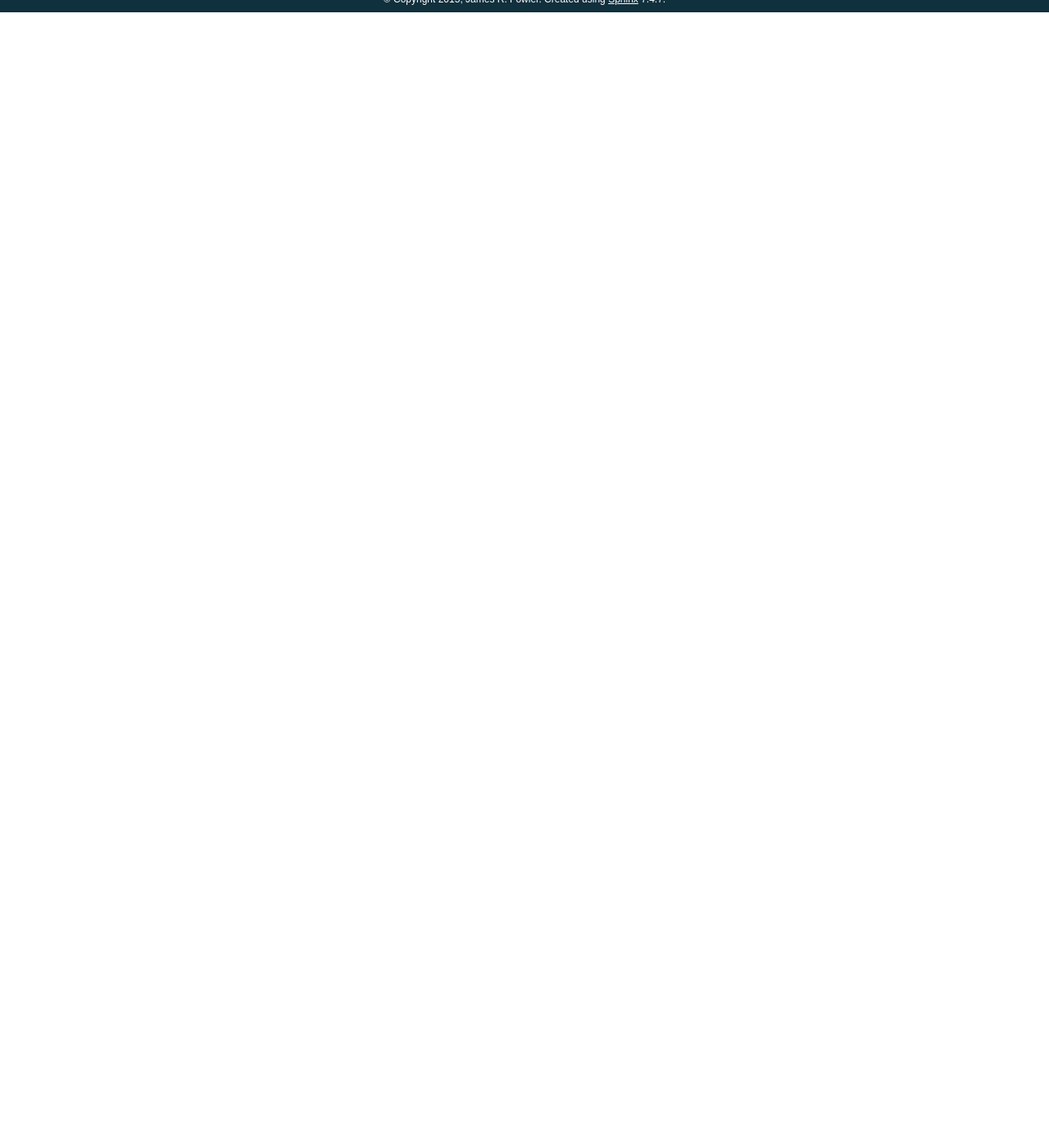
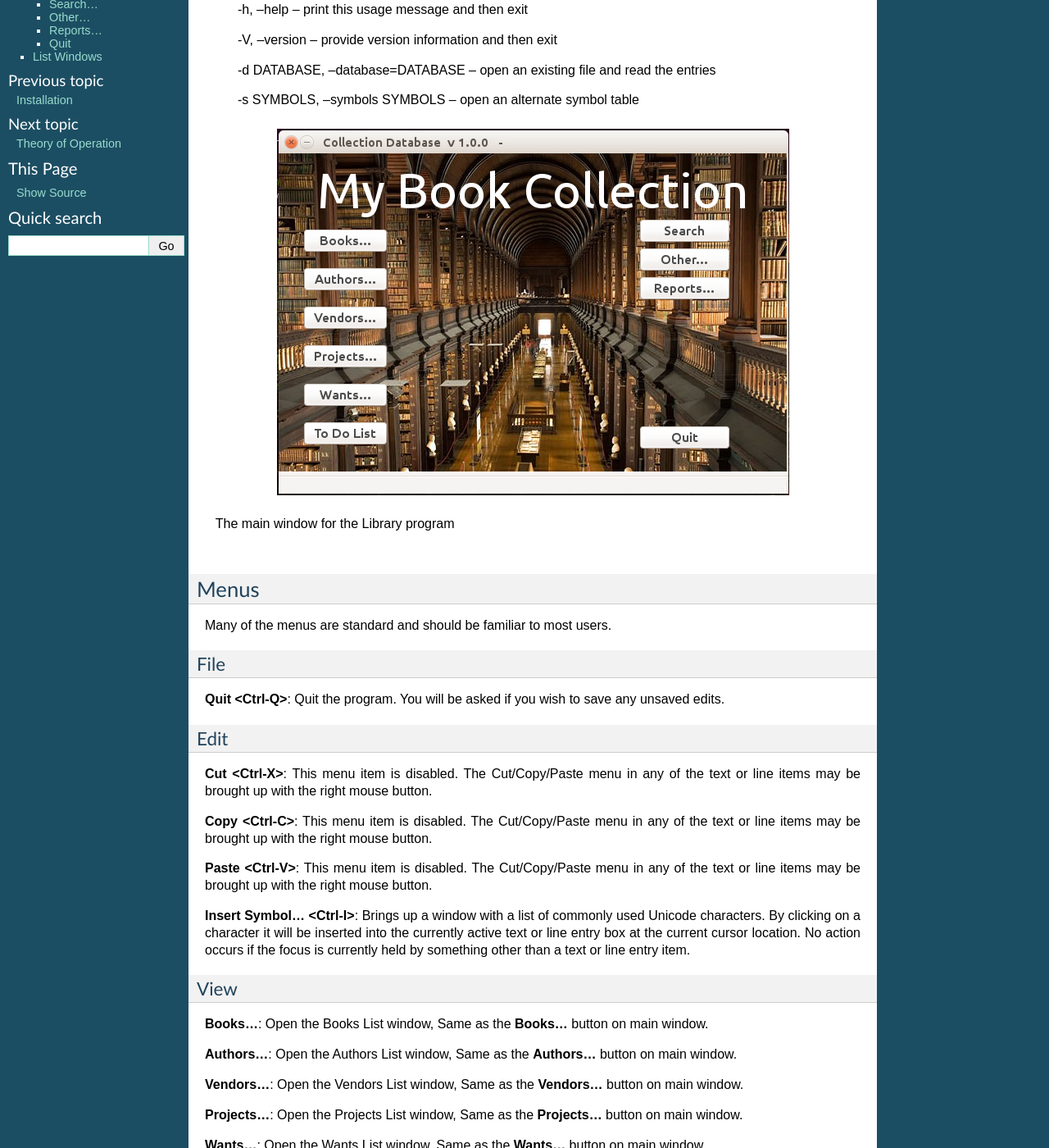
Before and after one commit to JimFowler/books, a Sphinx documentation site: the page built from Collection/Tools/doc/operation.rst, in a window 1280 px wide and 1400 px high, scrolled down 317 px. Shown: the whole window at 82% size. Built offline with Sphinx 7.4.7, drawn with Linux system fonts in a browser that asks for light colours; formulas are drawn with MathJax 3; before the commit the page ends 900 px from its top, so only the background shows below that; some of the changed text lies outside the part shown.

Commit message:
Continue work on documentation
 Changes to be committed:
	modified:   Collection/Tools/doc/classes.rst
	new file:   Collection/Tools/doc/images/main_window.png
	modified:   Collection/Tools/doc/index.rst
	modified:   Collection/Tools/doc/installation.rst
	modified:   Collection/Tools/doc/introduction.rst
	modified:   Collection/Tools/doc/operation.rst

```diff
--- a/Collection/Tools/doc/classes.rst
+++ b/Collection/Tools/doc/classes.rst
@@ -19,11 +19,11 @@
     :show-inheritance:
 
 
-Sql
-___
+Librarian
+_________
 
 
-.. automodule:: sql
+.. automodule:: librarian
     :members:
     :show-inheritance:
 
--- a/Collection/Tools/doc/index.rst
+++ b/Collection/Tools/doc/index.rst
@@ -1,9 +1,9 @@
-.. CollectionDB documentation master file, created by
+.. Library documentation master file, created by
    sphinx-quickstart on Fri Nov 27 09:09:08 2015.
    You can adapt this file completely to your liking, but it should at least
    contain the root `toctree` directive.
 
-Welcome to CollectionDB's documentation!
+Welcome to the Library's documentation!
 ========================================
 
 .. toctree::
--- a/Collection/Tools/doc/installation.rst
+++ b/Collection/Tools/doc/installation.rst
@@ -57,4 +57,4 @@
 
 ``mv _build/html/* <htmldir>``
 
-``mv _build/latex/AJBbooks.pdf <pdfdir>``
+``mv _build/latex/CollectionDB.pdf <pdfdir>``
--- a/Collection/Tools/doc/operation.rst
+++ b/Collection/Tools/doc/operation.rst
@@ -1,2 +1,184 @@
 Operations
 **********
+
+The **library** program may be started from the command line
+with the ``library`` command. The default collection database
+is ??? but this may be changed on the command line. The main display window
+is shown in Figure 3.1.
+
+Although primarily a collection of books, **library** also allows
+searching by Author, Vendor, Publisher, Projects
+
+
+
+
+Command Line Arguments
+======================
+
+Start the program by running
+
+library [-h] [-V] [-d DATABASE] [-s SYMBOL]
+
+  -h, --help -- print this usage message and then exit
+
+  -V, --version -- provide version information and then exit
+
+  -d DATABASE, --database=DATABASE -- open an existing file and read the entries
+
+  -s SYMBOLS, --symbols SYMBOLS -- open an alternate symbol table
+
+
+.. figure:: images/main_window.png
+
+	    The main window for the Library program
+
+
+Menus
+=====
+
+Many of the menus are standard and should be familiar to most users.
+
+
+File
+----
+
+**Quit <Ctrl-Q>**: Quit the program. You will be asked if you wish to
+save any unsaved edits.
+
+Edit
+----
+
+**Cut <Ctrl-X>**: This menu item is disabled. The Cut/Copy/Paste menu in any of
+the text or line items may be brought up with the right mouse button.
+
+**Copy <Ctrl-C>**: This menu item is disabled. The Cut/Copy/Paste menu in any
+of the text or line items may be brought up with the right mouse
+button.
+
+**Paste <Ctrl-V>**: This menu item is disabled. The Cut/Copy/Paste menu in any
+of the text or line items may be brought up with the right mouse
+button.
+
+**Insert Symbol... <Ctrl-I>**: Brings up a window with a list of
+commonly used Unicode characters.  By clicking on a character it will
+be inserted into the currently active text or line entry box at the
+current cursor location.  No action occurs if the focus is currently
+held by something other than a text or line entry item.
+
+View
+----
+
+**Books...**: Open the Books List window, Same as the **Books...**
+button on main window.
+
+**Authors...**: Open the Authors List window, Same as the **Authors...**
+button on main window.
+
+**Vendors...**: Open the Vendors List window, Same as the **Vendors...**
+button on main window.
+
+**Projects...**: Open the Projects List window, Same as the **Projects...**
+button on main window.
+
+**Wants...**: Open the Wants List window, Same as the **Wants...**
+button on main window.
+
+**To Do List...**: Open the To Do List window, Same as the **To Do List...**
+button on main window.
+
+**Search...**: Open the Search window, Same as the **Search...**
+button on main window.
+
+**Other...**: Open the Other actions window, Same as the **Others...**
+button on main window.
+
+**Reports...**: Open the Reports window, Same as the **Reports...**
+button on main window.
+
+Help
+----
+
+**About BookEntry**: brings up a dialog box with basic information
+about the program, the author, and the run-time environment.
+
+
+Buttons
+=======
+
+Books...
+--------
+
+Open the Books List window. Same as the **Books...**
+item on View menu.
+
+Authors...
+----------
+
+Open the Authors List window. Same as the **Authors...**
+item on View menu.
+
+Vendors...
+----------
+
+Open the Vendors List window. Same as the **Vendors...**
+item on View menu.
+
+Projects...
+-----------
+
+Open the Projects List window. Same as the **Projects...**
+item on View menu.
+
+Wants...
+--------
+
+Open the Wants List window. Same as the **Wants...**
+item on View menu.
+
+To Do List...
+-------------
+
+Open the To Do List window. Same as the **To Do List...**
+item on View menu.
+
+Search...
+---------
+
+Open the Search window. Same as the **Search...**
+item on View menu.
+
+Other...
+--------
+
+Open the Other actions window Same as the **Others...**
+item on View menu.
+
+Reports...
+----------
+
+Open the Reports window. Same as the **Reports...**
+item on View menu.
+
+Quit
+----
+
+Quit the program. You will be asked if you wish to
+save any unsaved edits.
+
+
+List Windows
+============
+
+List windows are used to view lists of Books, Authors, Vendors,
+Projects, Wants, or To Do's.  The list windows all have the same
+format and are derived from the same base class selectDialog() found
+in selectDialog.py. The list window contains a list of items.
+Highlighting an item and press the **View...** button or double
+clicking on the item will bring up a window with more details about
+that item.
+
+Clicking on the **New...** button will bring up a blank item window
+which allows you to enter information about a new item to be included
+in the datebase.
+
+Clicking the **Close** button will close the window.
```
Also changed, not shown: Collection/Tools/doc/introduction.rst (+15 -4 lines), Collection/Tools/doc/images/main_window.png (added).
